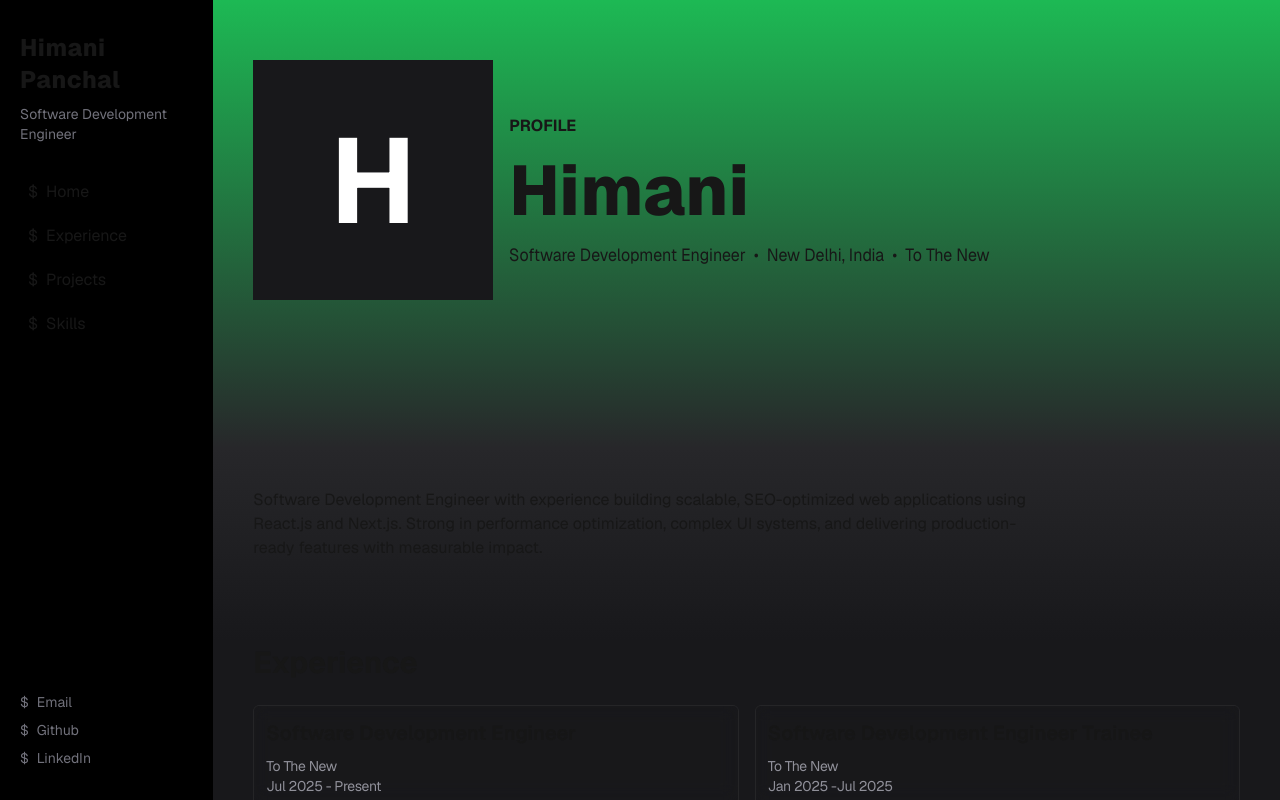
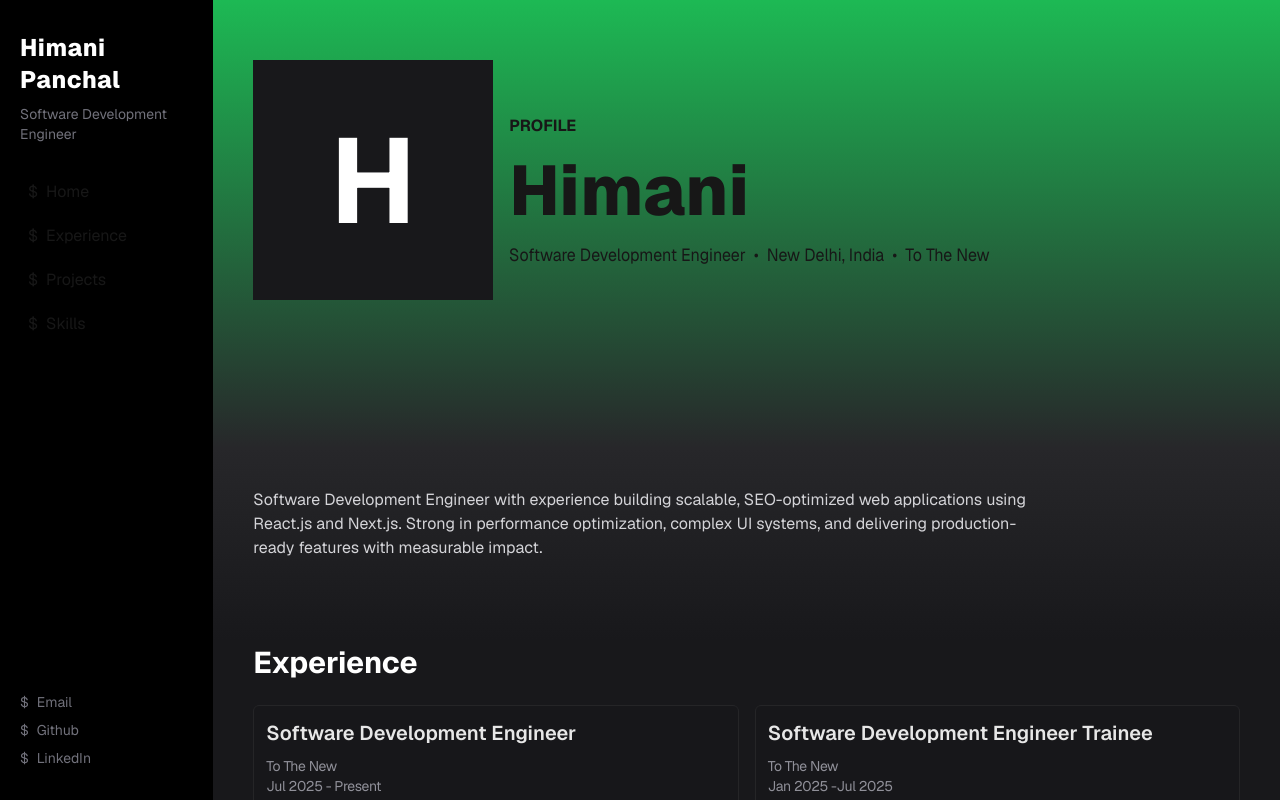
Before and after one commit to himani2219/himani, a Next.js app: page / in a window 1280 px wide. Built offline with nearby package versions, Linux system fonts and the light colour scheme.

Commit message:
css changes

```diff
--- a/components/Experience.tsx
+++ b/components/Experience.tsx
@@ -33,8 +33,8 @@ const Experience = () => {
 
     const ExperienceCard = ({experience}: {experience: Experience})=>{
         return (
-            <div className="border border-zinc-800 opacity-90 backdrop-blur-sm p-3 rounded-md w-200 min-w-50 hover:bg-zinc-800 transition-colors duration-200  ">
-                <h4 className='text-[20px] font-semibold mb-2'>{experience.role}</h4>
+            <div className="border border-zinc-800 opacity-90 bg-zinc-900 backdrop-blur-sm p-3 rounded-md w-200 min-w-50 hover:bg-zinc-800 transition-colors duration-200  ">
+                <h4 className='text-[20px] font-semibold mb-2 text-white'>{experience.role}</h4>
                 <p className='text-sm tracking-tight text-zinc-400'>{experience.company}</p>
                 <p className='text-sm tracking-tight text-zinc-400'>{experience.duration}</p>
                 <ul className='list-disc list-inside text-[12px] text-zinc-400 mt-2'>
@@ -47,7 +47,7 @@ const Experience = () => {
     }
   return (
     <div className='px-10'>
-        <h3 className='text-[30px] font-bold'>Experience</h3>
+        <h3 className='text-[30px] text-white font-bold'>Experience</h3>
         <div className="flex overflow-x-scroll [scrollbar-width:none] gap-4 py-5">
         {experiences.map((experience, index)=>(
             <ExperienceCard key={index} experience={experience}/>
--- a/components/Profile.tsx
+++ b/components/Profile.tsx
@@ -20,7 +20,7 @@ const Profile = () => {
                 </div>
             </div>
         </div>
-        <div className=" absolute description w-3/4 bottom-20">
+        <div className="text-zinc-300 absolute description w-3/4 bottom-20">
             Software Development Engineer with experience building scalable, SEO-optimized web applications using React.js and Next.js. Strong in performance optimization, complex UI systems, and delivering production-ready features with measurable impact.
         </div>
 
--- a/components/Projects.tsx
+++ b/components/Projects.tsx
@@ -45,7 +45,7 @@ const Projects = () => {
                 <div className="mb-2">
                     <img src={project.image} alt={project.name} className="w-full h-40 rounded-md" />
                 </div>
-                <h4 className='text-[20px] font-semibold mb-2'>{project.name}</h4>
+                <h4 className='text-[20px] font-semibold mb-2 text-white'>{project.name}</h4>
                 <p className='text-sm tracking-tight text-zinc-400'>{project.techstack.join(', ')}</p>
                 {/* <p className='text-sm tracking-tight text-zinc-400'>{project.gitLink}</p> */}
                 <ul className='list-disc list-inside text-[12px] text-zinc-400 mt-2'>
--- a/components/Sidebar.tsx
+++ b/components/Sidebar.tsx
@@ -44,7 +44,7 @@ const Sidebar = () => {
     <aside className='w-1/6 bg-black h-screen'>
         <div className="flex flex-col justify-between h-full px-5 py-8">
             <div className="flex flex-col gap-2">
-                <h2 className='text-2xl tracking-wide font-extrabold'>Himani Panchal</h2>
+                <h2 className='text-2xl tracking-wide font-extrabold text-white'>Himani Panchal</h2>
                 <p className='text-zinc-500 text-sm'>Software Development Engineer</p>
                 <div className="flex flex-col w-full gap-1 mt-5">
                     {links.map((link, i)=>(
```
